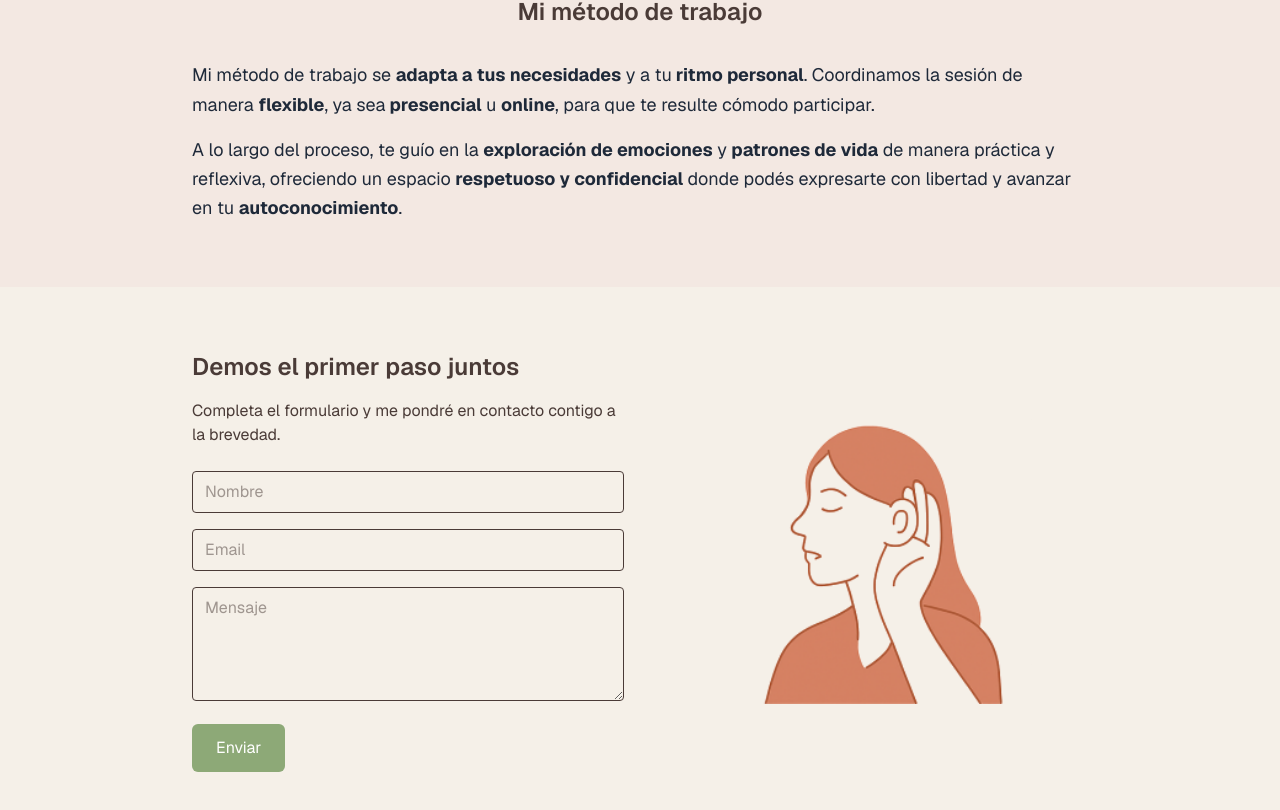
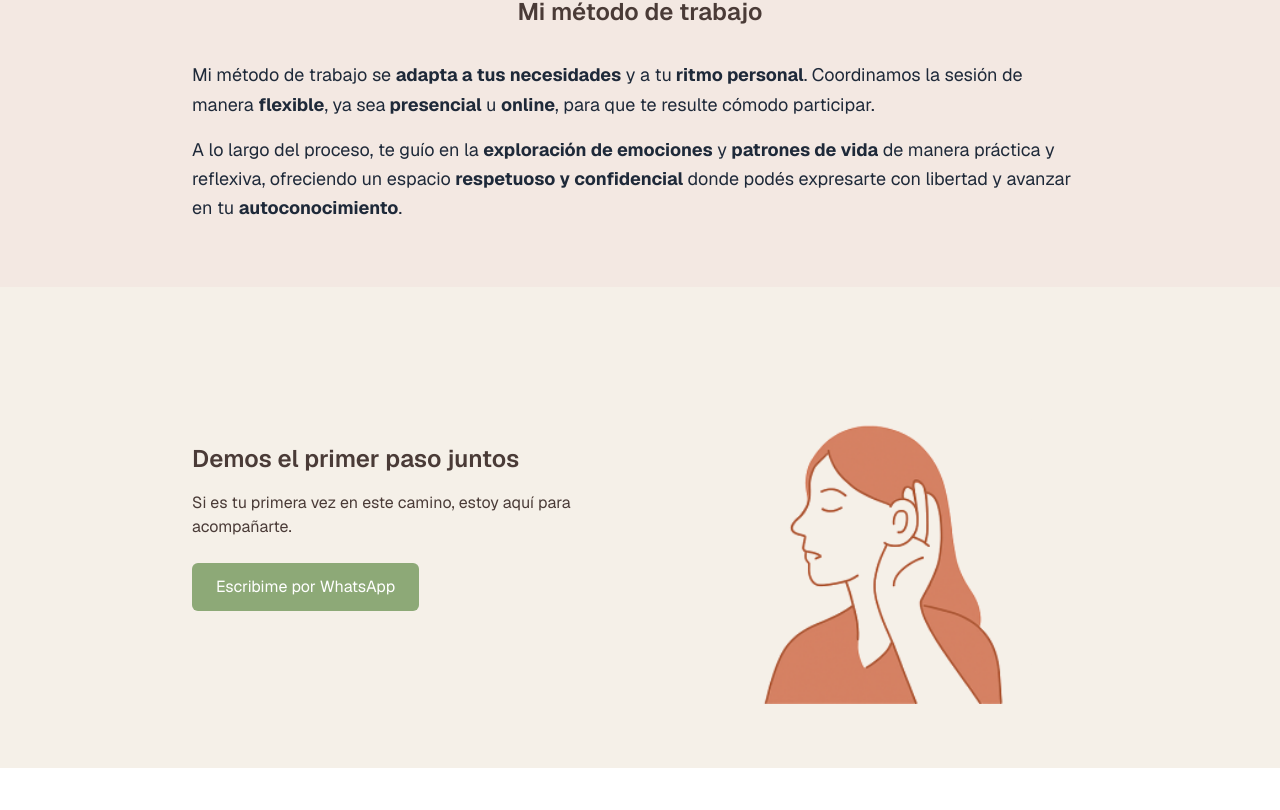
Before and after one commit to nicolasBakanowski/neuroconexion, a Next.js app: page / in a window 1280 px wide. Shown: the part 1626-2436 px from the top of the page. After the commit the page ends 2394 px from the top, so only its background shows below. Built offline with nearby package versions, Linux system fonts and the light colour scheme.

Commit message:
feat: update contact section

```diff
--- a/src/components/ContactSection.tsx
+++ b/src/components/ContactSection.tsx
@@ -1,42 +1,30 @@
 import Image from "next/image";
+
+const WHATSAPP_BASE = "https://wa.me/5493582446357?text=";
 
 export default function ContactSection() {
   return (
     <section id="contacto" className="px-4 py-16">
-      <div className="max-w-4xl mx-auto grid md:grid-cols-2 gap-8 items-start">
+      <div className="max-w-4xl mx-auto grid md:grid-cols-2 gap-8 items-center">
         <div>
           <h2 className="text-2xl font-semibold mb-4">
             Demos el primer paso juntos
           </h2>
           <p className="mb-6">
-            Completa el formulario y me pondré en contacto contigo a la
-            brevedad.
+            Si es tu primera vez en este camino, estoy aquí para acompañarte.
           </p>
-          <form className="space-y-4">
-            <input
-              type="text"
-              placeholder="Nombre"
-              className="w-full border px-3 py-2 rounded"
-            />
-            <input
-              type="email"
-              placeholder="Email"
-              className="w-full border px-3 py-2 rounded"
-            />
-            <textarea
-              placeholder="Mensaje"
-              className="w-full border px-3 py-2 rounded"
-              rows={4}
-            />
-            <button
-              type="submit"
-              className="bg-[#8DA977] text-white px-6 py-3 rounded-md"
-            >
-              Enviar
-            </button>
-          </form>
+          <a
+            href={`${WHATSAPP_BASE}${encodeURIComponent(
+              "Hola, me gustaría dar el primer paso"
+            )}`}
+            target="_blank"
+            rel="noopener noreferrer"
+            className="bg-[#8DA977] text-white px-6 py-3 rounded-md inline-block"
+          >
+            Escribime por WhatsApp
+          </a>
         </div>
-        <div className="hidden md:block justify-self-center mt-17">
+        <div className="justify-self-center mt-8 md:mt-17">
           <Image src="/hero2.png" alt="Ilustración" width={320} height={320} />
         </div>
       </div>
```
